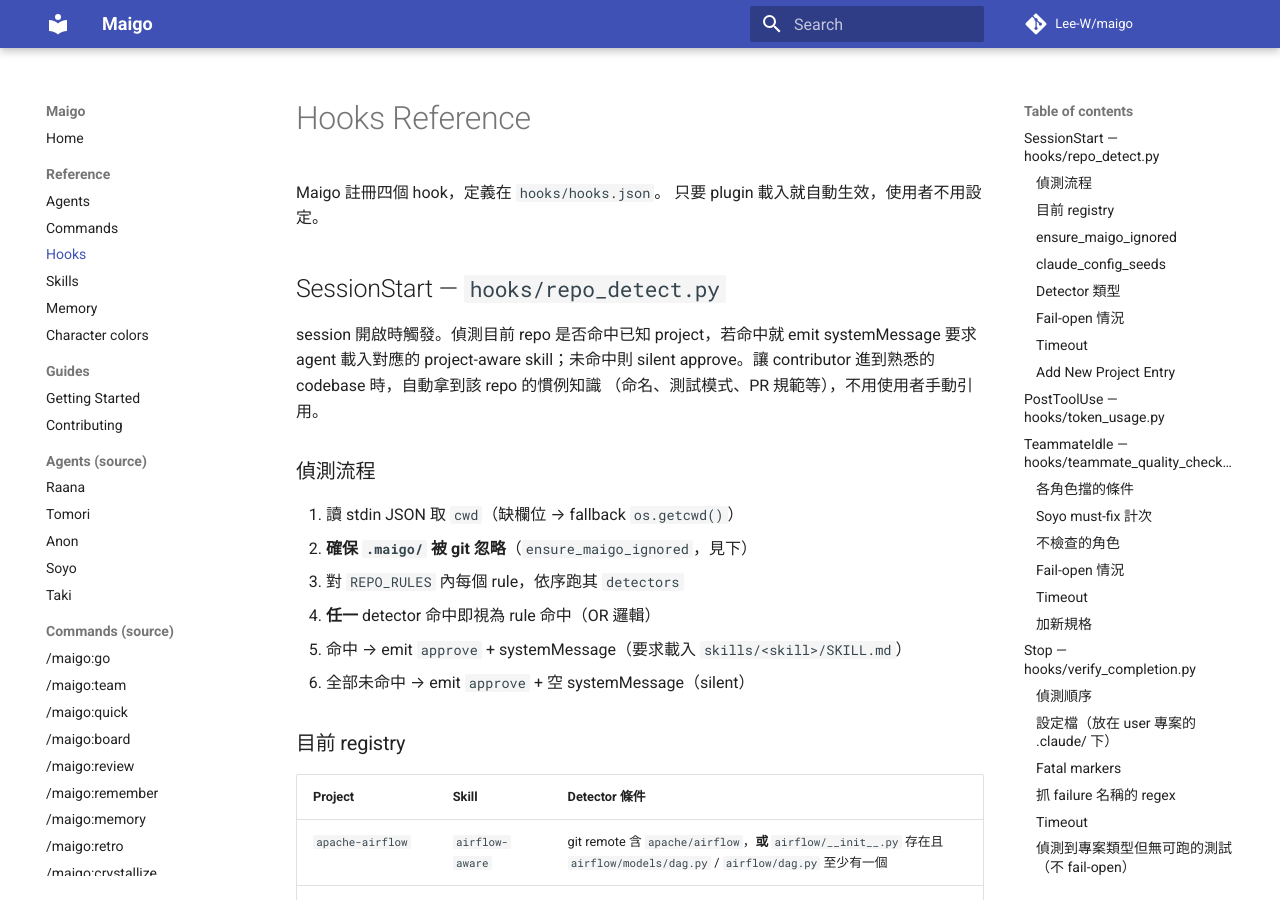
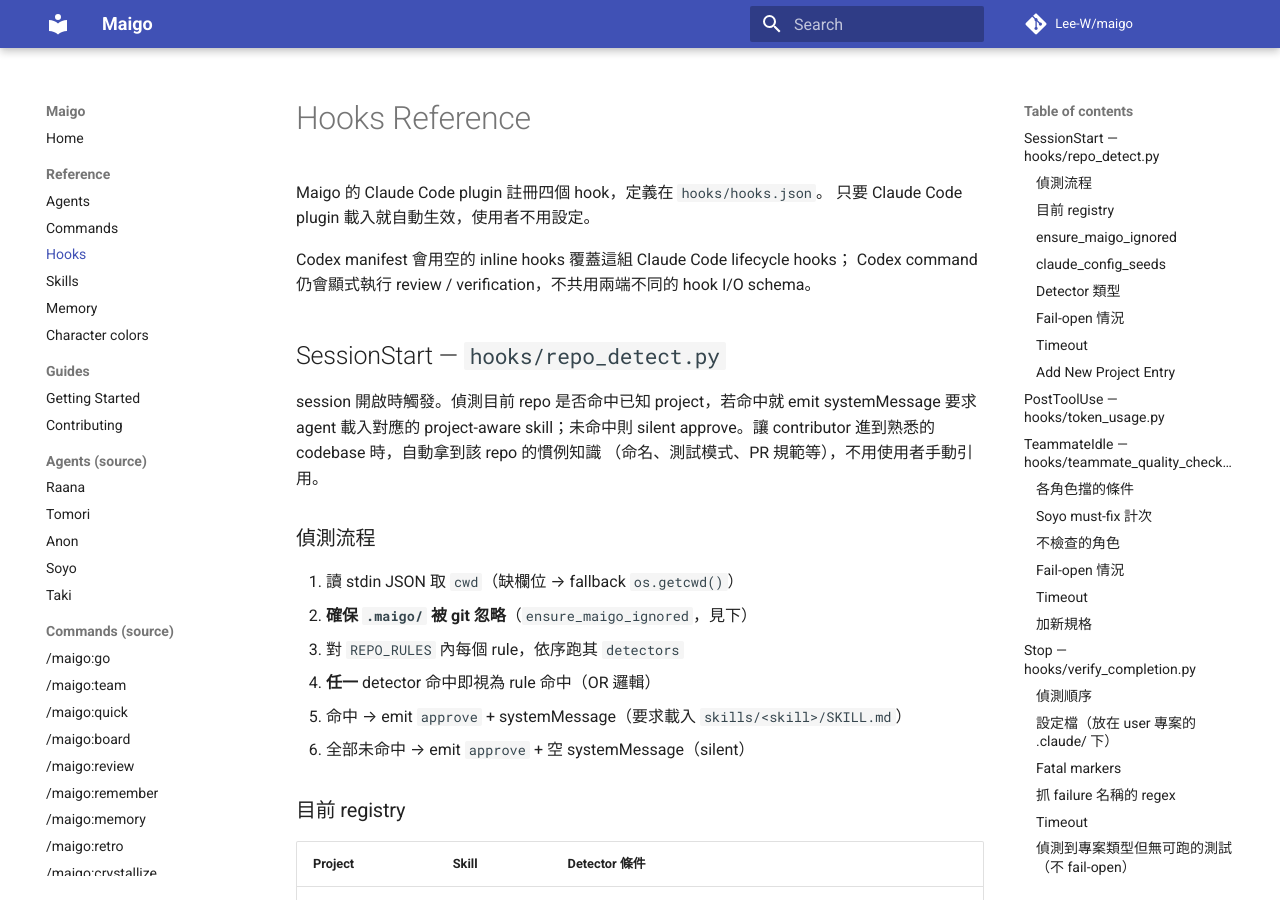
Before and after one commit to Lee-W/maigo, an MkDocs documentation site: the page built from docs/reference/hooks.md, in a window 1280 px wide and 900 px high. Built offline with MkDocs 1.6.1 and Material for MkDocs 9.7.7, drawn with Linux system fonts in a browser that asks for light colours; comment, search, counter and statistics services are not loaded.

Commit message:
fix(codex): disable incompatible Claude lifecycle hooks
Keep Claude Code hook enforcement unchanged while Codex commands continue to run review and verification explicitly.

```diff
--- a/docs/reference/hooks.md
+++ b/docs/reference/hooks.md
@@ -1,7 +1,10 @@
 # Hooks Reference
 
-Maigo 註冊四個 hook，定義在 `hooks/hooks.json`。
-只要 plugin 載入就自動生效，使用者不用設定。
+Maigo 的 Claude Code plugin 註冊四個 hook，定義在 `hooks/hooks.json`。
+只要 Claude Code plugin 載入就自動生效，使用者不用設定。
+
+Codex manifest 會用空的 inline hooks 覆蓋這組 Claude Code lifecycle hooks；
+Codex command 仍會顯式執行 review / verification，不共用兩端不同的 hook I/O schema。
 
 ## SessionStart — `hooks/repo_detect.py`
 
```
Also changed, not shown: AGENTS.md (+12 -12 lines), 2 other files.
